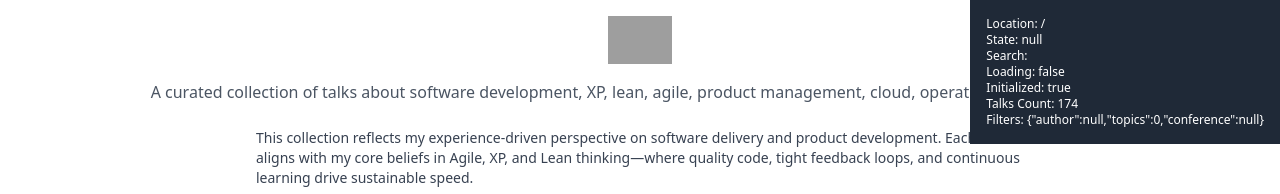
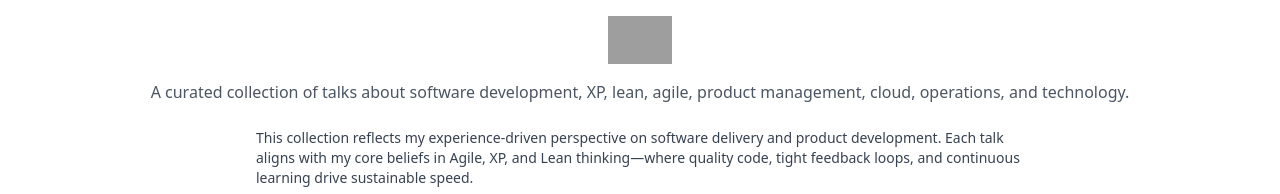
Before and after one commit to eferro/eferro-picks-site, a React (Vite) app: page / in a window 1280 px wide. Shown: the top 194 px of the page. Built offline with nearby package versions, Linux system fonts and the light colour scheme; grey boxes are pictures that could not be loaded; the HTML template or start-up script is replaced by a standard one.

Commit message:
chore: remove debug info box from TalksList component

```diff
--- a/src/components/TalksList/index.tsx
+++ b/src/components/TalksList/index.tsx
@@ -157,30 +157,11 @@ export function TalksList() {
       });
   }, [filteredTalks]);
 
-  // Debug info display
-  const debugInfo = (
-    <div className="fixed top-0 right-0 bg-gray-800 text-white p-4 text-xs z-50">
-      <div>Location: {location.pathname}</div>
-      <div>State: {JSON.stringify(location.state)}</div>
-      <div>Search: {searchParams.toString()}</div>
-      <div>Loading: {loading.toString()}</div>
-      <div>Initialized: {isInitialized.toString()}</div>
-      <div>Talks Count: {filteredTalks.length}</div>
-      <div>Filters: {JSON.stringify({
-        author: selectedAuthor,
-        topics: selectedTopics.length,
-        conference: selectedConference,
-        yearFilter: selectedYearFilter?.type
-      })}</div>
-    </div>
-  );
-
   if (loading) return <LoadingSpinner />;
   if (error) return <ErrorMessage message={error.message} />;
 
   return (
     <div className="max-w-7xl 2xl:max-w-[96rem] mx-auto px-4 sm:px-6 lg:px-8 py-8">
-      {debugInfo}
       {/* Filters */}
       <div className="mb-6 flex items-center gap-4">
         <YearFilter
```
